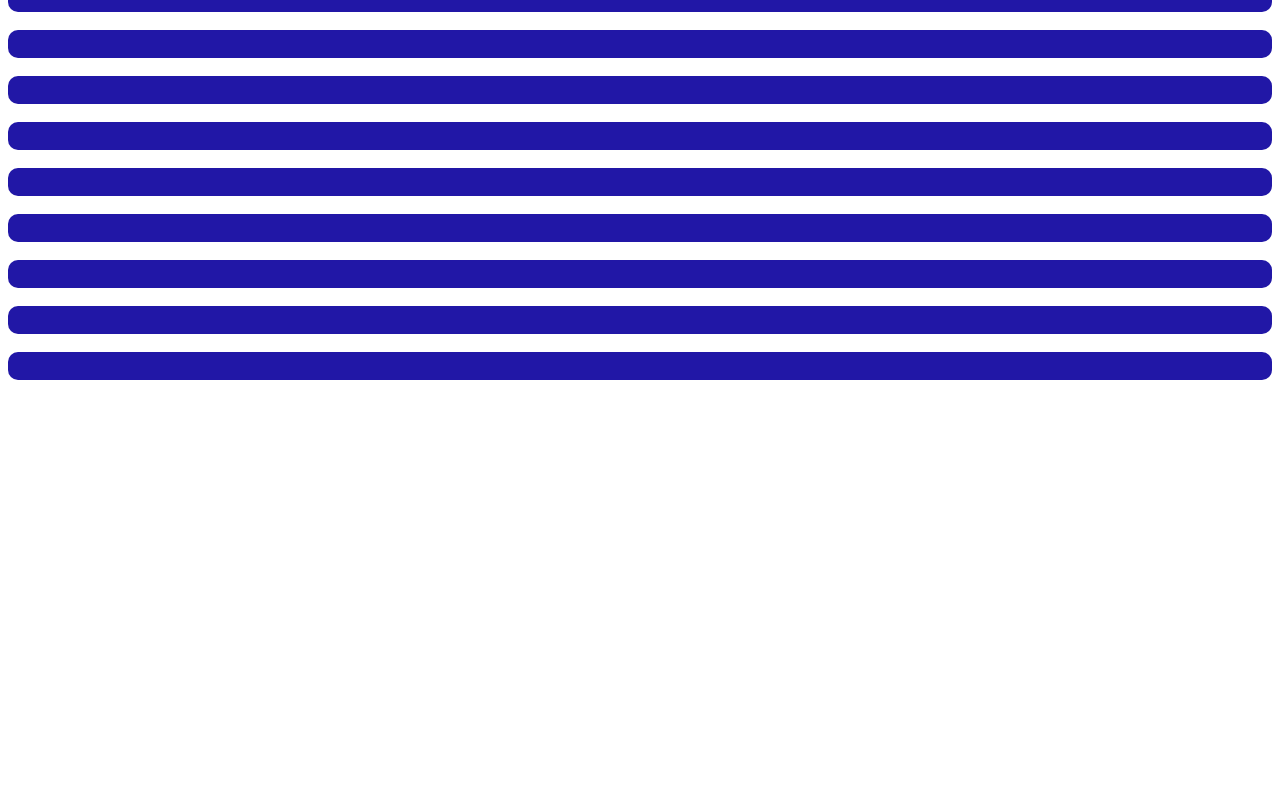
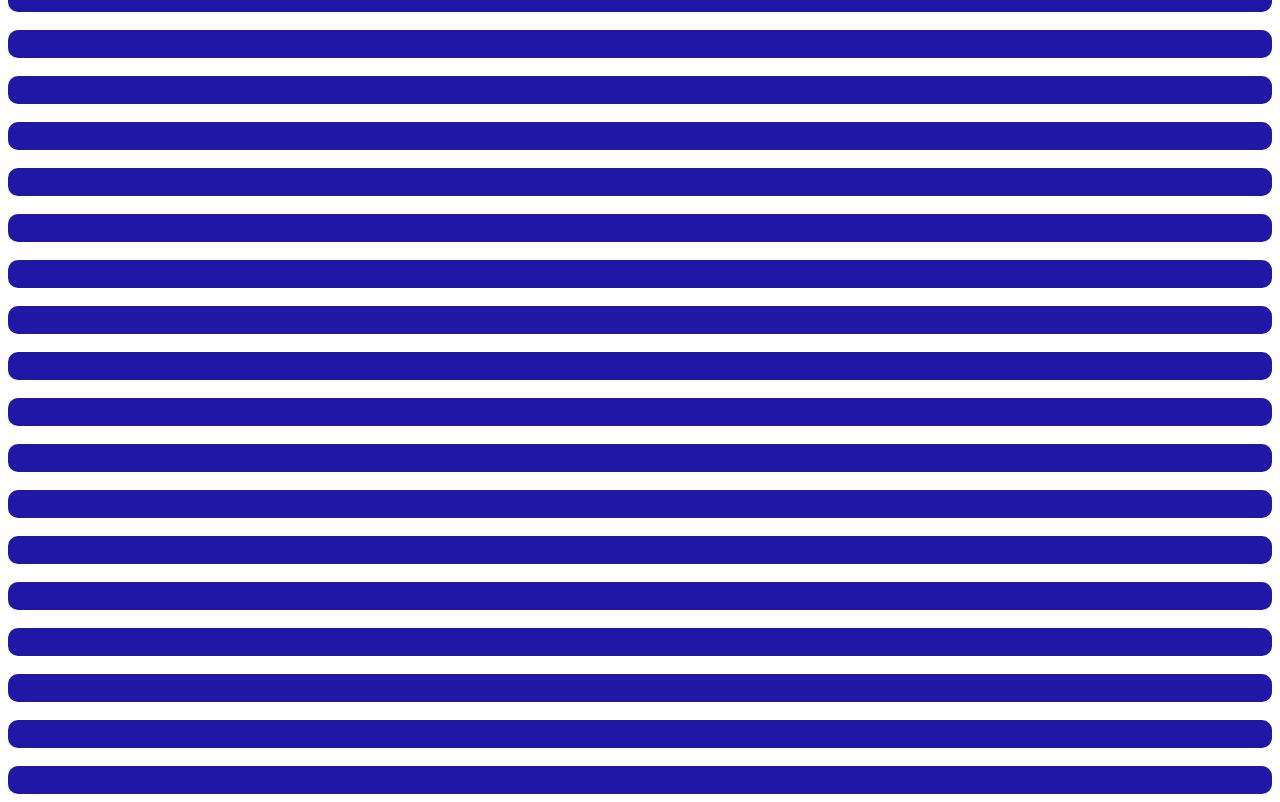
Before and after one commit to unblocked-gamess/unblocked-games, a plain HTML site: page Misc/Menu/Games.html in a window 1280 px wide. Shown: the part 306-1108 px from the top of the page. Before the commit the page ends 800 px from the top, so only its background shows below. Drawn offline with Linux system fonts and the light colour scheme.

Commit message:
Update Games.html

```diff
--- a/Misc/Menu/Games.html
+++ b/Misc/Menu/Games.html
@@ -78,6 +78,24 @@
       <button style="color: #FFFFFF" onclick=" " class="button"> </button>
       <br>
       <button style="color: #FFFFFF" onclick=" " class="button"> </button>
+      <br>
+      <button style="color: #FFFFFF" onclick=" " class="button"> </button>
+      <br>
+      <button style="color: #FFFFFF" onclick=" " class="button"> </button>
+      <br>
+      <button style="color: #FFFFFF" onclick=" " class="button"> </button>
+      <br>
+      <button style="color: #FFFFFF" onclick=" " class="button"> </button>
+      <br>
+      <button style="color: #FFFFFF" onclick=" " class="button"> </button>
+      <br>
+      <button style="color: #FFFFFF" onclick=" " class="button"> </button>
+      <br>
+      <button style="color: #FFFFFF" onclick=" " class="button"> </button>
+      <br>
+      <button style="color: #FFFFFF" onclick=" " class="button"> </button>
+      <br>
+      <button style="color: #FFFFFF" onclick=" " class="button"> </button>
     </font>
   </body>
 </html>
```
